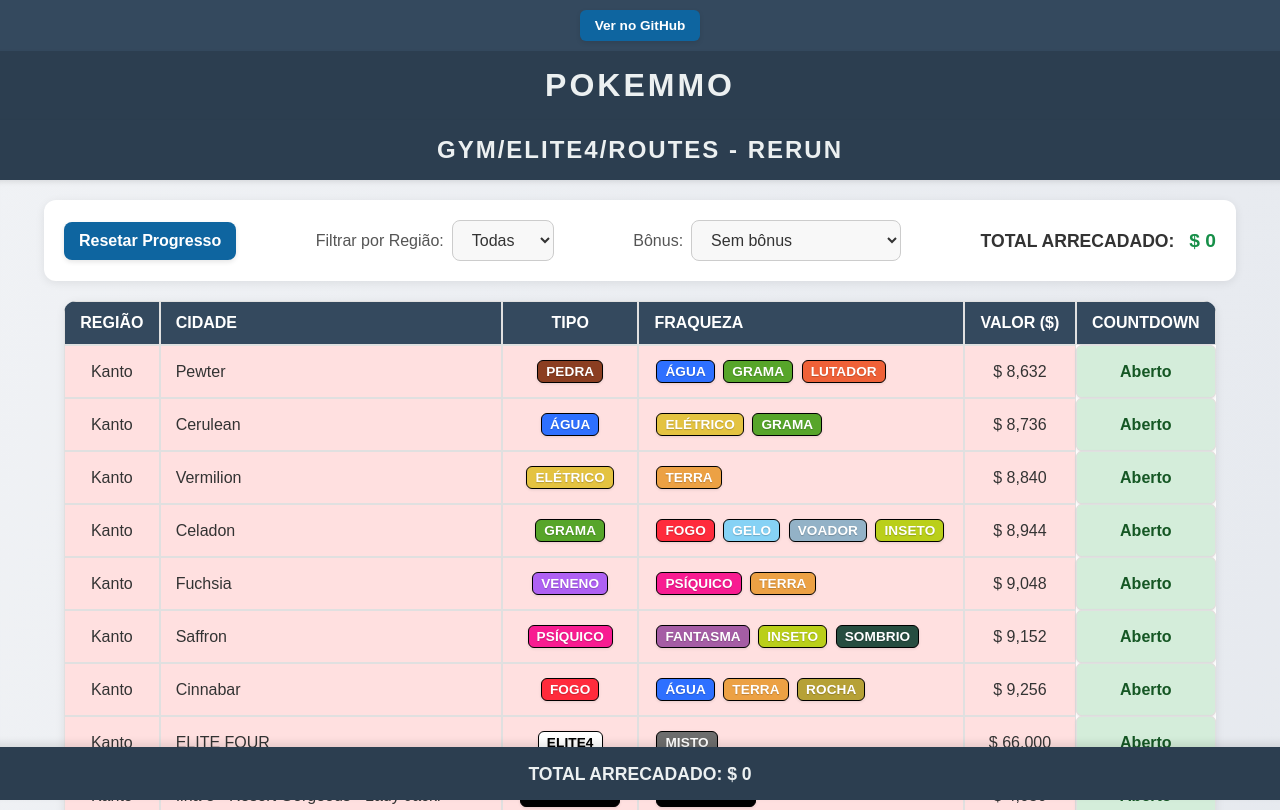
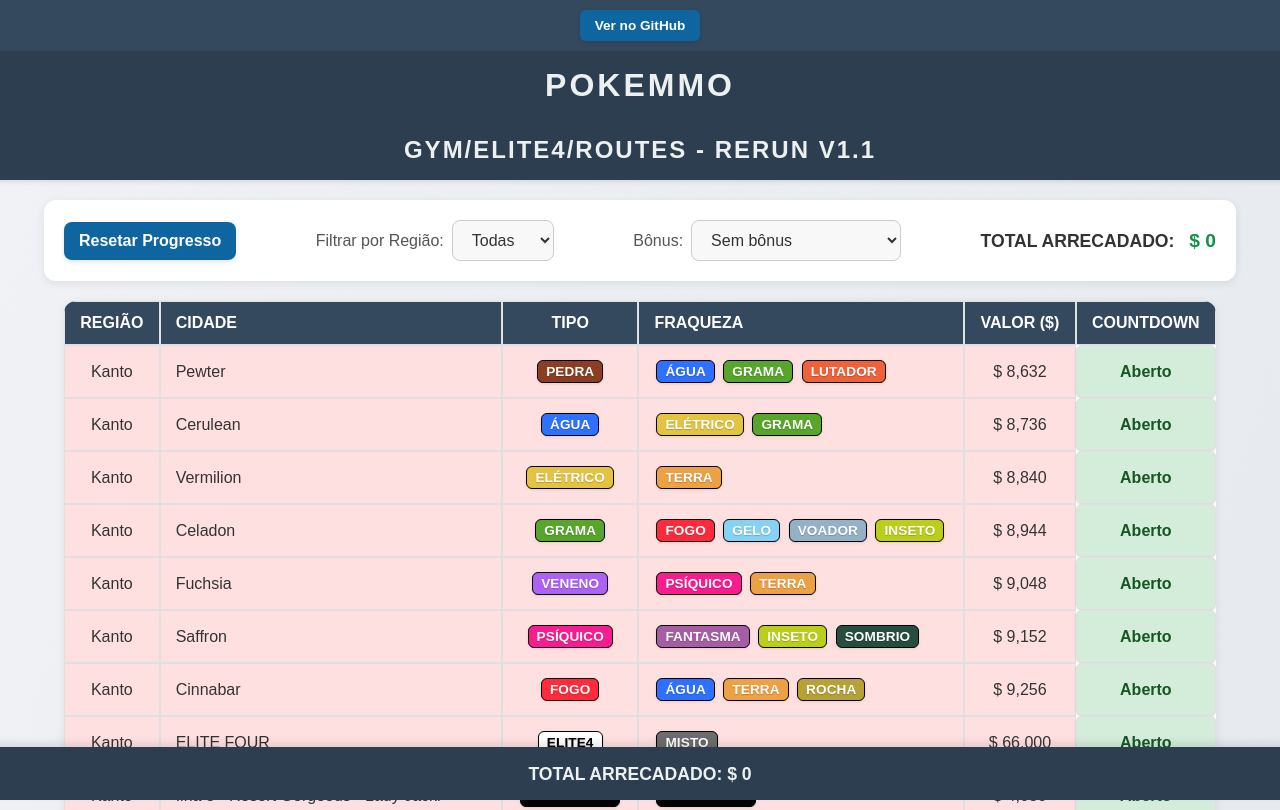
Before and after one commit to r3vmarcos/Pokemmo-Rerun, a plain HTML site: page index.html in a window 1280 px wide. Shown: the top 810 px of the page. Drawn offline with Linux system fonts and the light colour scheme.

Commit message:
Update index.html

```diff
--- a/index.html
+++ b/index.html
@@ -11,7 +11,7 @@
       <a href="https://github.com/r3vmarcos/Pokemmo-Rerun" target="_blank" class="top-github-button">Ver no GitHub</a>
   </div>
   <h1>PokeMMO</h1>
-  <h2>Gym/Elite4/Routes - Rerun</h2>
+  <h2>Gym/Elite4/Routes - Rerun v1.1</h2>
 
   <div id="filters">
     <button onclick="resetProgresso()">Resetar Progresso</button>
```
